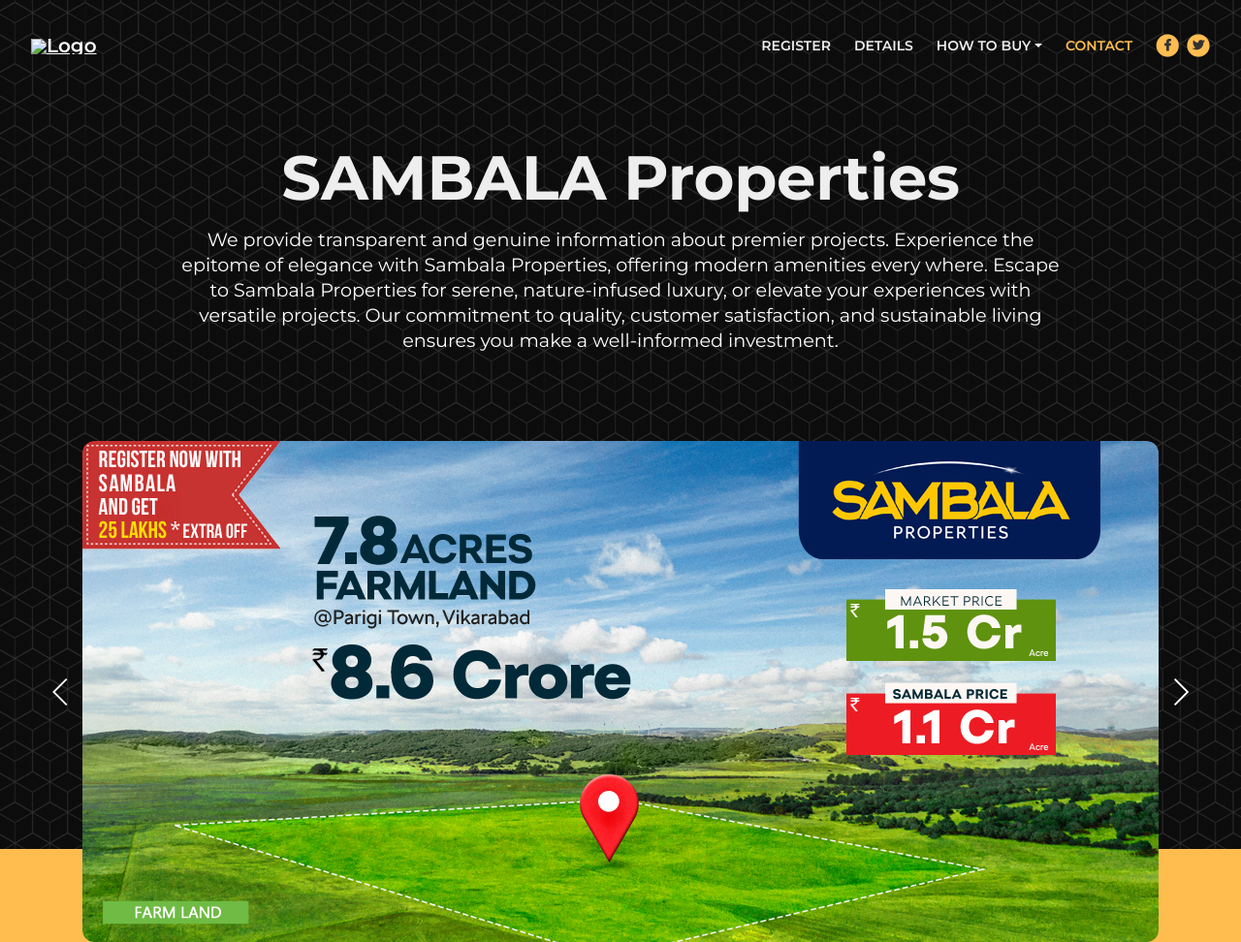
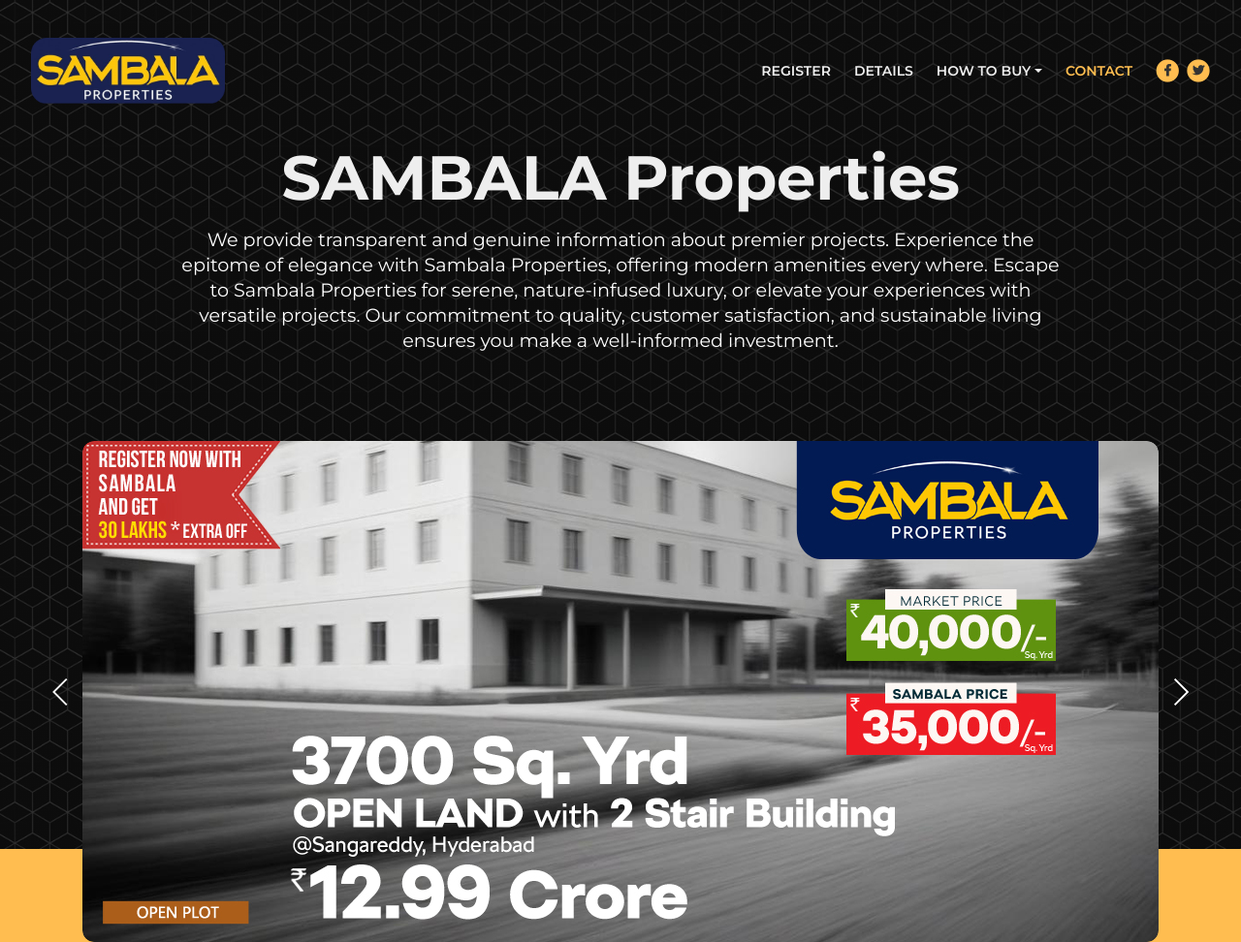
Before and after one commit to sambalaproperties/website, a plain HTML site: page index.html in a window 1280 px wide. Shown: the top 972 px of the page at 97% size. Drawn offline with Linux system fonts and the light colour scheme.

Commit message:
Update index.html

```diff
--- a/index.html
+++ b/index.html
@@ -48,7 +48,7 @@
    <nav class="navbar navbar-expand-lg navbar-dark navbar-custom fixed-top">
         <!-- Image Logo -->
         <a class="navbar-brand logo-image" href="index.html">
-            <img src="images/Logo1.jpg" alt="Logo" style="width: 200px; height: auto;">
+            <img src="images/Logo1.png" alt="Logo" style="width: 200px; height: auto;">
         </a>
 
 
```
